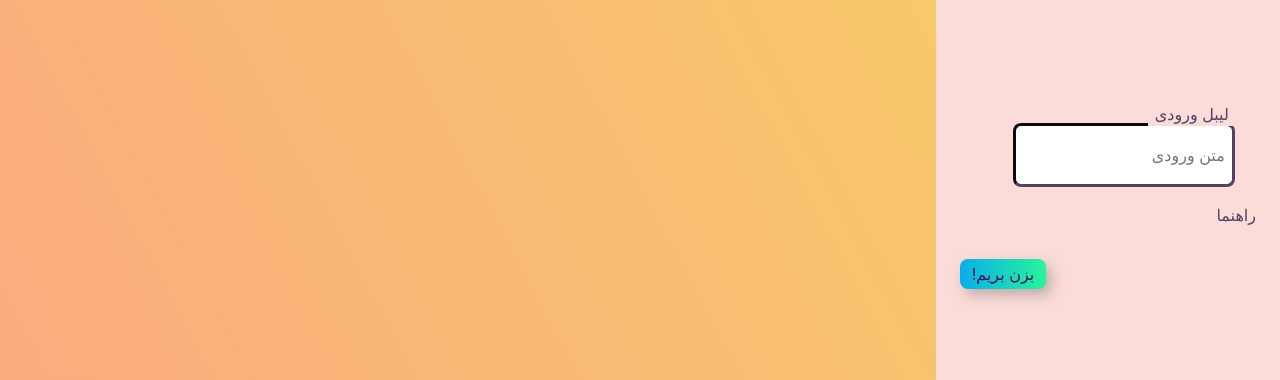
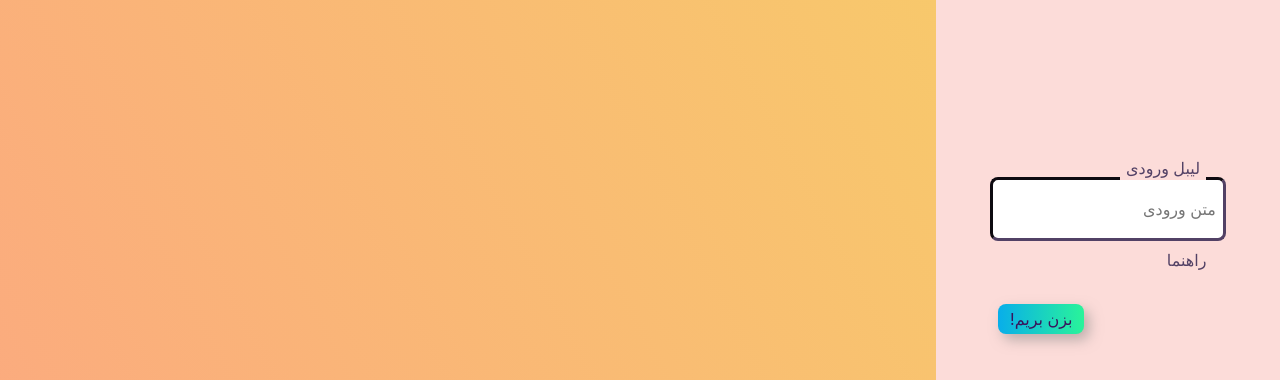
Before and after one commit to CEIT-SSC/NC-Front, a React (Create React App) app: page /terminal in a window 1280 px wide. Shown: the part 417-797 px from the top of the page. Built offline with nearby package versions, Linux system fonts and the light colour scheme.

Commit message:
label and button justified

```diff
--- a/src/Layouts/MainLayout.js
+++ b/src/Layouts/MainLayout.js
@@ -19,12 +19,13 @@ function MainLayot(prpos){
     {prpos.children}
     </div>
    </div>
-   <div className={`${classes.sidelayout} col row `}>
+
    {/* End of left Container */}
+   <div className={`${classes.sidelayout} col row d-flex `}>
 
-   {/* Titles and text section */}
+       {/* Titles and text section */}
    <div className={`${classes.dummytext} p-2`}>
-       <h1 className="text-end">تایتل</h1>
+      <h1 className="text-end">تایتل</h1>
        <h3 className="text-end">ساب تایتل</h3>
        <p className="text-end">
            لورم ایپسوم متن ساختگی با تولید سادگی نامفهوم از صنعت چاپ و با استفاده از طراحان گرافیک است چاپگرها و متون بلکه روزنامه و مجله در ستون و سطرآنچنان که لازم است و برای شرایط فعلی تکنولوژی مورد نیاز و کاربردهای متنوع با هدف بهبود ابزارهای کاربردی می باشد کتابهای زیادی در شصت و سه درصد گذشته حال و آینده شناخت فراوان جامعه و متخصصان را می طلبد تا با نرم افزارها شناخت بیشتری را برای طراحان رایانه ای علی الخصوص طراحان خلاقی
@@ -34,11 +35,12 @@ function MainLayot(prpos){
    {/* End of titles and text section */}
 
     {/* input & buttons section */}
-   <div className="d-flex flex-column ">
+   <div className="d-flex flex-column justify-content-center mx-auto">
   <Input placeholder=" متن ورودی " title="لیبل ورودی"></Input>
   <Button></Button>
    </div>
    {/* End of input and buttons */}
+
 
    </div>
 
--- a/src/Layouts/layout.module.css
+++ b/src/Layouts/layout.module.css
@@ -12,16 +12,23 @@
 
 .sidelayout{
     background-color: var(--sidelayout-background);
+}
+.sidelayout > div{
+    /* height: 600px; */
+}
 
-}
 .dummytext{
     color: var(--dummytext-color) ;
+    /* height: 60vh; */
+     /* overflow-y: scroll;  */
+}
+.dummytext>p{
+    /* height: 40vh; */
+    /* overflow-y: scroll;  */
 }
 .left{
     background-color: var(--left-terminal-background);
     background-image: linear-gradient(62deg, #FBAB7E 0%, #F7CE68 100%);
-
-
 }
 .left>div{
     width: 70%;
@@ -36,7 +43,6 @@
 }
 .buttons{
     z-index: 2;
-    /* margin-bottom: -1.5rem; */
     margin:0px 8px -1.8rem 8px;
 }
 .buttons button{
--- a/src/UI/Button.module.css
+++ b/src/UI/Button.module.css
@@ -17,4 +17,5 @@
     -webkit-box-shadow: 5px 6px 13px 0px var(--button-shadow);
     box-shadow: 5px 6px 13px 0px var(--button-shadow);
     width: 29%;
+    margin-left: 2.4rem;
 }
--- a/src/UI/Input.module.css
+++ b/src/UI/Input.module.css
@@ -11,7 +11,7 @@
  margin: 2rem 0 2rem 0;
 }
 .input input{
-   width: 75%;
+   width: 80%;
    text-align: end;
    border-color: var(--input-border-color);
    border-radius: 8px;
@@ -19,13 +19,14 @@
    border-width: .2rem;
    height: 8vh;
    caret-color: var(--input-caret-color);
-   margin-right: 1.3em;
+   margin:0 auto;
 }
 .input a{
     text-decoration: none;
     color: var(--input-border-color);
     text-align: end;
-    margin-top: 1em;
+    margin-top: .4em;
+    margin-right:3.1rem;
 }
 .input a:hover{
     cursor: pointer;
@@ -37,7 +38,7 @@
     font-size: 1rem;
     padding: 0 0.3em;
     background-color:var(--input-label-background-color);
-    margin-right: 1.3em;
+    margin-right:3.1rem;
     margin-bottom: -.2rem;
     padding: 0px .4rem;
     z-index: 2;
```
